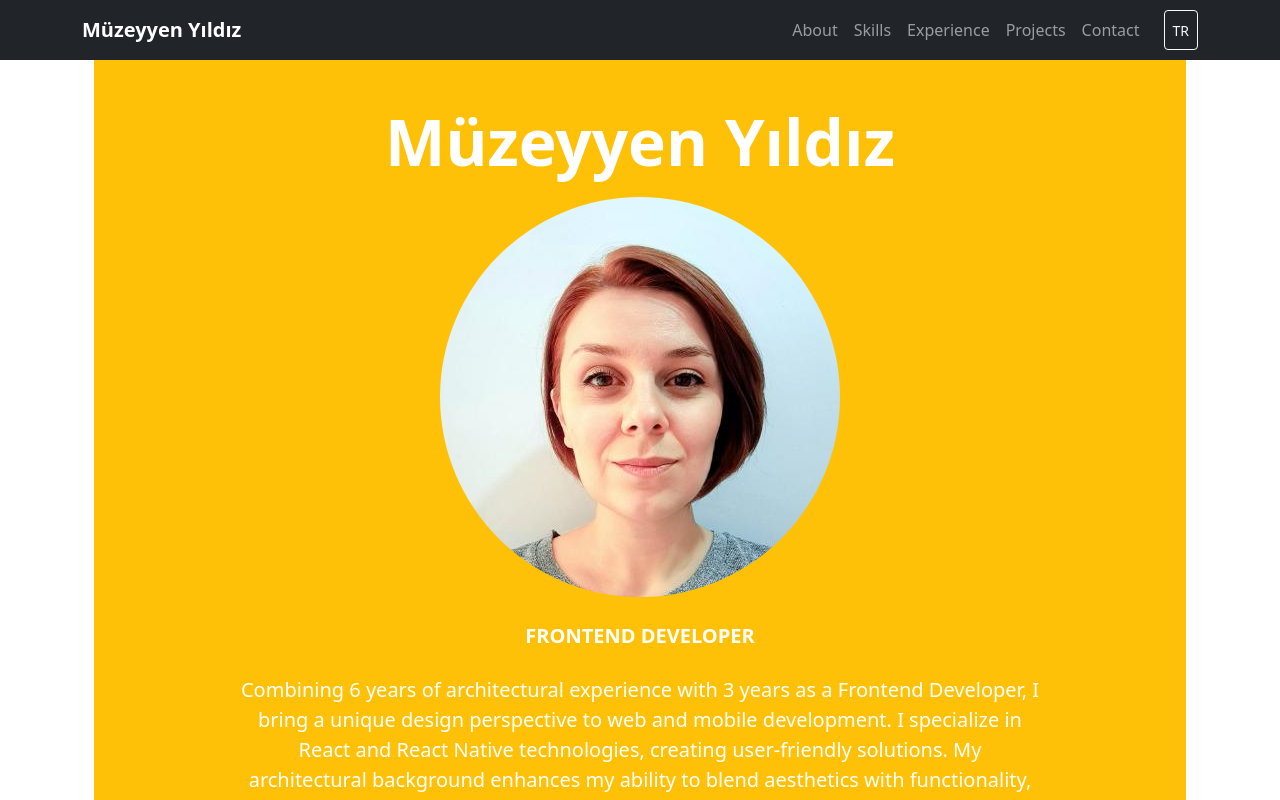
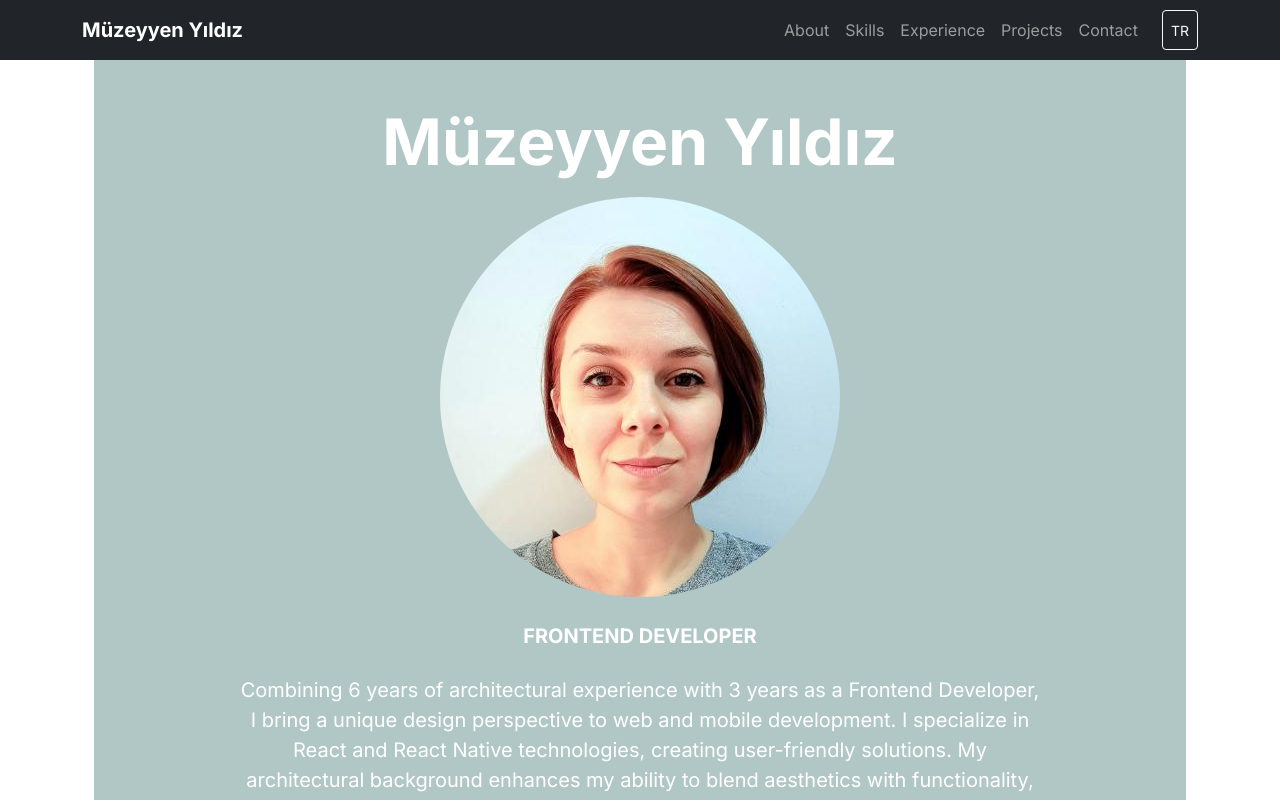
Before and after one commit to muzeyyenyildiz/Portfolio, a React (Vite) app: page / in a window 1280 px wide. Shown: the top 800 px of the page. Built offline with nearby package versions, Linux system fonts and the light colour scheme.

Commit message:
bacground color changed

```diff
--- a/src/App.tsx
+++ b/src/App.tsx
@@ -7,7 +7,7 @@ import ProjectsSection from './components/Projects';
 import ContactSection from './components/Contact';
 import Footer from './components/Footer';
 import { CONTENT } from './components/constantsTR';
-import { LanguageContent, LanguageKey, RootContent, UILanguage } from "./components/types"
+import { LanguageKey, UILanguage } from "./components/types"
 import { useState } from 'react';
 
 
--- a/src/components/Hero.tsx
+++ b/src/components/Hero.tsx
@@ -10,7 +10,7 @@ import { LanguageContent } from './types';
 
 
 const HeroSection = ({ content }: { content: LanguageContent }) => (
-    <header id="home" className="bg-warning text-white text-center py-5 mx-auto"
+    <header id="home" className="hero-bg-custom text-white text-center py-5 mx-auto"
         style={{ minHeight: '100vh', display: 'flex', alignItems: 'center', paddingTop: '80px' }}>
         <Container >
             <h1 className="display-3 fw-bold mb-3">{content.name}</h1>
--- a/src/index.css
+++ b/src/index.css
@@ -10,3 +10,7 @@ body {
     overflow-x: hidden;
     width: 100%;
 }
+
+.hero-bg-custom {
+  background-color:#b1c7c6;
+}
--- a/src/main.jsx
+++ b/src/main.jsx
@@ -1,7 +1,8 @@
 import { StrictMode } from 'react'
 import { createRoot } from 'react-dom/client'
-import App from './App.jsx'
+import App from './App.tsx'
 import 'bootstrap/dist/css/bootstrap.min.css';
+import "./index.css"
 
 createRoot(document.getElementById('root')).render(
   <StrictMode>
```
